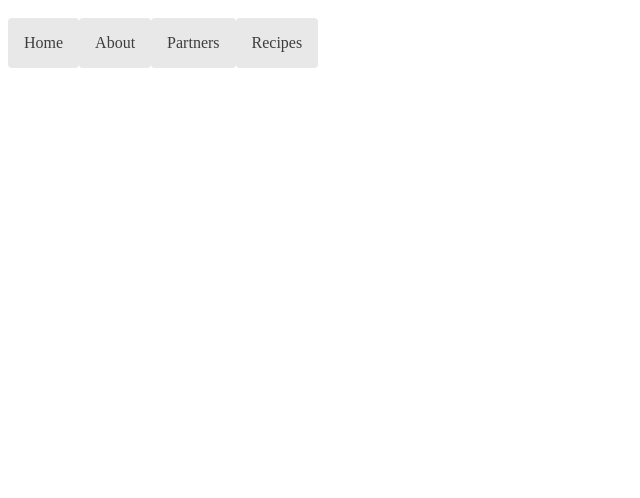
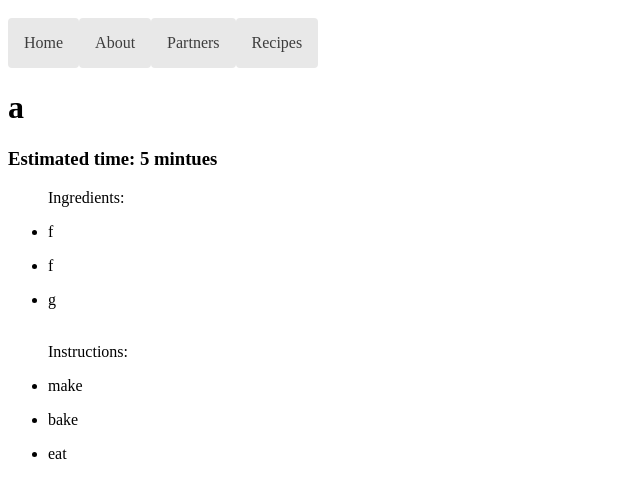
Before and after one commit to LBsnake6/coffee-app, an Angular app in the folder coffee-app/: page /recipes/a in a window 1280 px wide. Before the commit this address led to /. Shown: the top 498 px of the page, without its empty margins (0-640 px from the left). Built offline with nearby package versions, Linux system fonts and the light colour scheme.

Commit message:
Recipie Section

```diff
--- a/coffee-app/src/app/app-routing.module.ts
+++ b/coffee-app/src/app/app-routing.module.ts
@@ -4,6 +4,7 @@ import { AboutComponent } from './about/about.component';
 import { DashboardComponent } from './dashboard/dashboard.component';
 import { HomeComponent } from './home/home.component';
 import { PartnersComponent } from './partners/partners.component';
+import { RecipeDetailComponent } from './recipe-detail/recipe-detail.component';
 import { RecipesComponent } from './recipes/recipes.component';
 
 const routes: Routes = [
@@ -12,6 +13,7 @@ const routes: Routes = [
   {path: 'partners', component: PartnersComponent},
   {path: 'recipes', component: RecipesComponent},
   {path: 'home',component:HomeComponent},
+  {path: 'recipes/:name', component: RecipeDetailComponent},
   {path: '', redirectTo: '/home',pathMatch: 'full'}
 ];
 
--- a/coffee-app/src/app/app.module.ts
+++ b/coffee-app/src/app/app.module.ts
@@ -8,6 +8,7 @@ import { PartnersComponent } from './partners/partners.component';
 import { AboutComponent } from './about/about.component';
 import { RecipesComponent } from './recipes/recipes.component';
 import { HomeComponent } from './home/home.component';
+import { RecipeDetailComponent } from './recipe-detail/recipe-detail.component';
 
 @NgModule({
   declarations: [
@@ -16,7 +17,8 @@ import { HomeComponent } from './home/home.component';
     PartnersComponent,
     AboutComponent,
     RecipesComponent,
-    HomeComponent
+    HomeComponent,
+    RecipeDetailComponent
   ],
   imports: [
     BrowserModule,
--- a/coffee-app/src/app/data/mock_recipes.ts
+++ b/coffee-app/src/app/data/mock_recipes.ts
@@ -1 +1,12 @@
+import { recipes } from "../interfaces/recipes";
 import { RecipesComponent } from "../recipes/recipes.component";
+
+export const RECIPES: recipes[] = [
+    {name:"a", time : 5, ingredients: ["f","f","g"],instruction: ["make","bake","eat"]},
+    {name:"b", time : 5, ingredients: ["f","f","g"],instruction: ["make","bake","eat"]},
+    {name:"c", time : 5, ingredients: ["f","f","g"],instruction: ["make","bake","eat"]},
+    {name:"d", time : 5, ingredients: ["f","f","g"],instruction: ["make","bake","eat"]},
+    {name:"e", time : 5, ingredients: ["f","f","g"],instruction: ["make","bake","eat"]},
+    {name:"f", time : 5, ingredients: ["f","f","g"],instruction: ["make","bake","eat"]},
+    {name:"g", time : 5, ingredients: ["f","f","g"],instruction: ["make","bake","eat"]}
+]
--- a/coffee-app/src/app/interfaces/recipes.ts
+++ b/coffee-app/src/app/interfaces/recipes.ts
@@ -1,5 +1,3 @@
-import * as internal from "stream";
-
 export interface recipes{
     name: string;
     time: number;
--- /dev/null
+++ b/coffee-app/src/app/recipe-detail/recipe-detail.component.html
@@ -0,0 +1,15 @@
+<div *ngIf="recipe">
+    <h1>{{recipe.name}}</h1>
+    <h3>Estimated time: {{recipe.time}} mintues</h3>
+    <ul>
+        <label> Ingredients: </label>
+        <li class ="ingredients" *ngFor = "let ingr of recipe.ingredients">
+            <p>{{ingr}}</p>
+        </li> <br>
+        <label>Instructions:</label>
+        <li class = "instructions" *ngFor ="let instr of recipe.instruction">
+            <p>{{instr}}</p>
+        </li>
+    </ul>
+
+</div>
--- /dev/null
+++ b/coffee-app/src/app/recipe-detail/recipe-detail.component.ts
@@ -0,0 +1,27 @@
+import { Component, OnInit } from '@angular/core';
+import { recipes } from '../interfaces/recipes';
+import { ActivatedRoute, Router } from '@angular/router';
+import { RecipeService } from '../recipe.service';
+
+@Component({
+  selector: 'app-recipe-detail',
+  templateUrl: './recipe-detail.component.html',
+  styleUrls: ['./recipe-detail.component.css']
+})
+export class RecipeDetailComponent implements OnInit {
+
+  recipe: recipes |undefined;
+  constructor(
+    private route: ActivatedRoute,
+    private service: RecipeService
+  ) { }
+
+  ngOnInit(): void {
+    this.getHero();
+  }
+  getHero(): void{
+    const name = String(this.route.snapshot.paramMap.get('name'));
+    this.service.getRecipe(name).subscribe(recipe => this.recipe = recipe);
+  }
+
+}
--- /dev/null
+++ b/coffee-app/src/app/recipe.service.ts
@@ -0,0 +1,17 @@
+import { Injectable } from '@angular/core';
+import { Observable, of } from 'rxjs';
+import { recipes } from './interfaces/recipes';
+import { RECIPES } from './data/mock_recipes';
+
+@Injectable({
+  providedIn: 'root'
+})
+export class RecipeService {
+
+  constructor() { }
+  getRecipe(name:string): Observable<recipes> {
+    const recipe = RECIPES.find(r => r.name === name)!;
+    return of(recipe);
+
+  }
+}
--- a/coffee-app/src/app/recipes/recipes.component.html
+++ b/coffee-app/src/app/recipes/recipes.component.html
@@ -1 +1,9 @@
-<p>recipes works!</p>
+<ul class = "recipes">
+    <li *ngFor = "let recipe of recipes">
+        <a routerLink="/recipes/{{recipe.name}}">
+        <span class = "badge">{{recipe.name}} </span>
+            {{recipe.time}}
+        </a>
+
+    </li>
+</ul>
--- a/coffee-app/src/app/recipes/recipes.component.ts
+++ b/coffee-app/src/app/recipes/recipes.component.ts
@@ -1,4 +1,6 @@
 import { Component, OnInit } from '@angular/core';
+import { RECIPES } from '../data/mock_recipes';
+import { RecipeService } from '../recipe.service';
 
 @Component({
   selector: 'app-recipes',
@@ -7,6 +9,7 @@ import { Component, OnInit } from '@angular/core';
 })
 export class RecipesComponent implements OnInit {
 
+    recipes = RECIPES;
   constructor() { }
 
   ngOnInit(): void {
```
Also changed, not shown: coffee-app/src/app/recipe-detail/recipe-detail.component.css (added), 2 other files (tests, documents, lock files or other folders).
